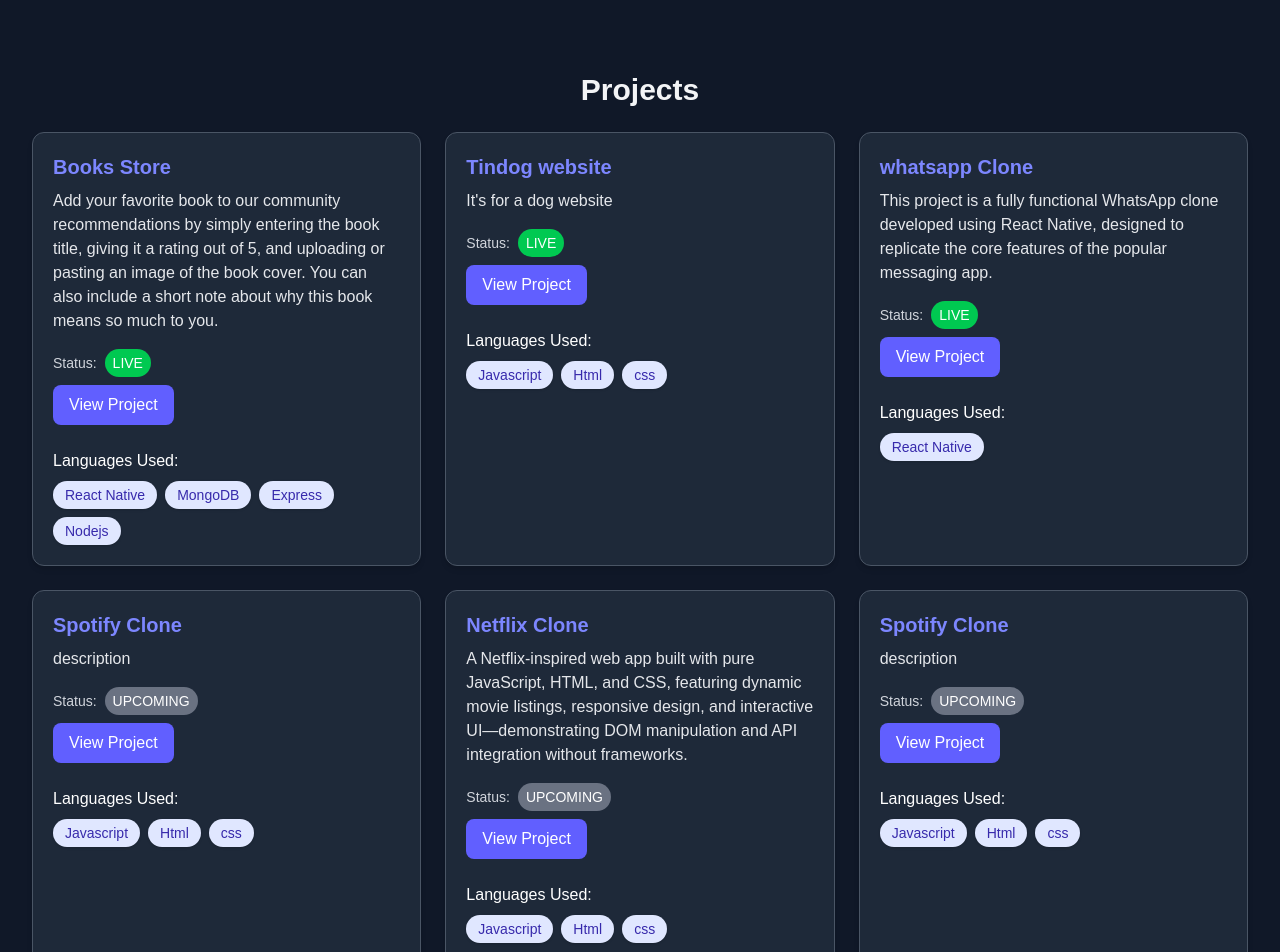
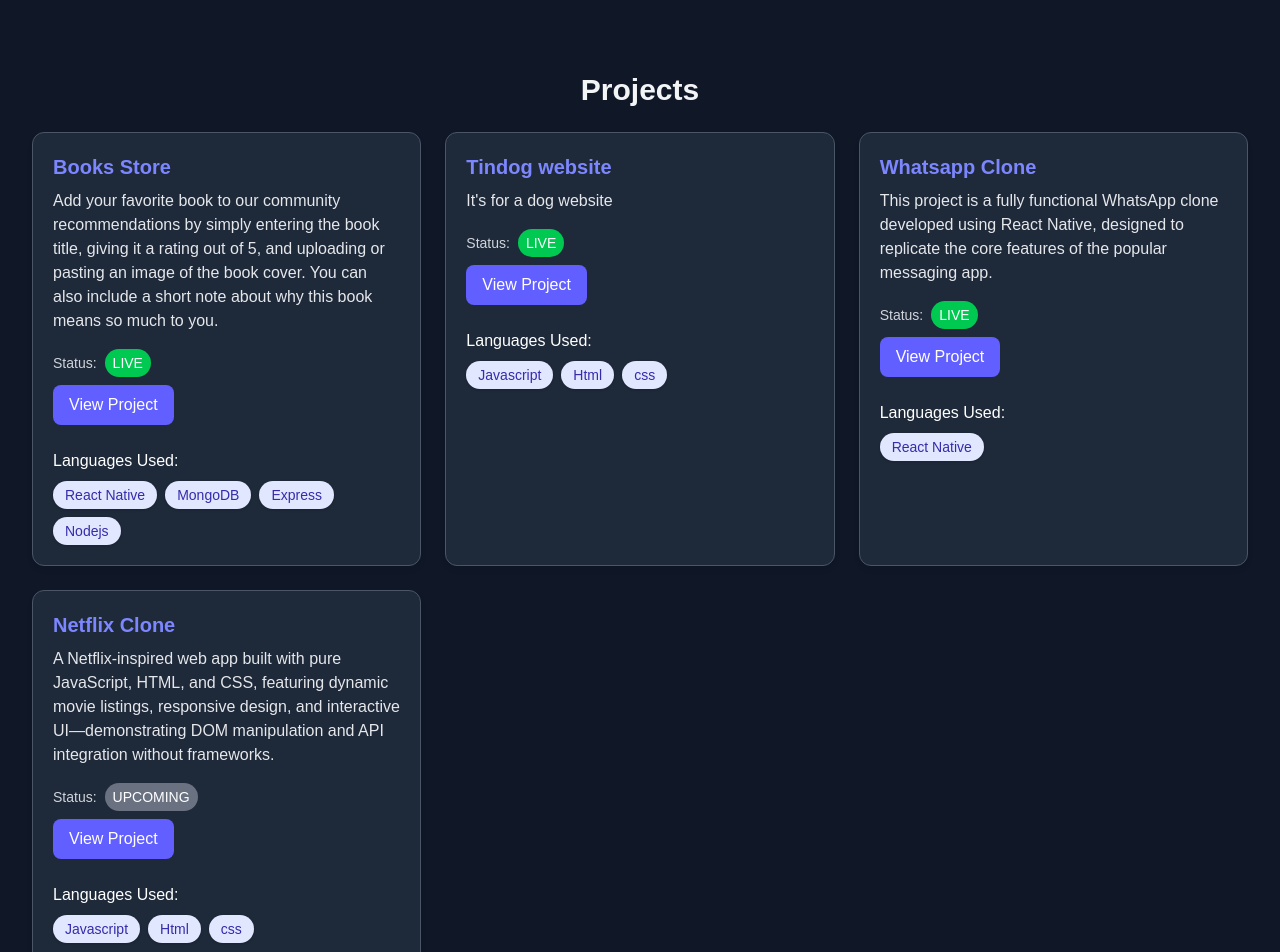
Before and after one commit to ParthSharma5/Portfolio-nextjs, a Next.js app in the folder myportfolio/: page /projects in a window 1280 px wide. Shown: the top 952 px of the page. Built offline with nearby package versions, Linux system fonts and the light colour scheme.

Commit message:
Updated all npm packages and remove spotify twice written there

```diff
--- a/myportfolio/src/app/data/certifications.js
+++ b/myportfolio/src/app/data/certifications.js
@@ -32,14 +32,14 @@
     link: "https://drive.google.com/file/d/1TTXgZmiN-ROGMK2ZehfF0vF_44L_WCPC/view?usp=sharing",
     status: "Live",
   },
-    {
-    id: 1,
-    title: "Frontend Developer",
-    issuer: "Coursera",
-    year: "2024",
-    link: "",
-    status: "Upcoming",
-  },
+  //   {
+  //   id: 1,
+  //   title: "Frontend Developer",
+  //   issuer: "Coursera",
+  //   year: "2024",
+  //   link: "",
+  //   status: "Upcoming",
+  // },
   {
     id:6,
     title:'React Developer',
--- a/myportfolio/src/app/data/projects.js
+++ b/myportfolio/src/app/data/projects.js
@@ -16,20 +16,14 @@
     languagesUsed: ["Javascript", "Html", "css"],
   },
   {
-    title: "whatsapp Clone",
+    title: "Whatsapp Clone",
     description:
       "This project is a fully functional WhatsApp clone developed using React Native, designed to replicate the core features of the popular messaging app.",
     status: "Live",
     link: "https://qr.expo.dev/eas-update?slug=exp&projectId=ac5d808e-9ef5-423c-b978-0e0c9d08650c&groupId=ad604f36-7bec-4010-b0d7-b5e1cb472945&host=u.expo.dev",
     languagesUsed: ["React Native"],
   },
-  {
-    title: "Spotify Clone",
-    description: "description",
-    status: "Upcoming",
-    link: "https://localhostwgatsappClone",
-    languagesUsed: ["Javascript", "Html", "css"],
-  },
+
 
   {
     title: "Netflix Clone",
@@ -39,20 +33,14 @@
     link: "https://localhostwgatsappClone",
     languagesUsed: ["Javascript", "Html", "css"],
   },
-  {
-    title: "Spotify Clone",
-    description: "description",
-    status: "Upcoming",
-    link: "https://localhostwgatsappClone",
-    languagesUsed: ["Javascript", "Html", "css"],
-  },
-  {
-    title: "ONDC Clone",
-    description: "it's for a Online digital marketting",
-    status: "Upcoming",
-    link: "https://localhostwgatsappClone",
-    languagesUsed: ["React", "javascript", "Bootstrap", "css"],
-  },
+
+  // {
+  //   title: "ONDC Clone",
+  //   description: "it's for a Online digital marketting",
+  //   status: "Upcoming",
+  //   link: "https://localhostwgatsappClone",
+  //   languagesUsed: ["React", "javascript", "Bootstrap", "css"],
+  // },
 ];
 
 export default projects;
```
Also changed, not shown: 1 other file (tests, documents, lock files or other folders).
